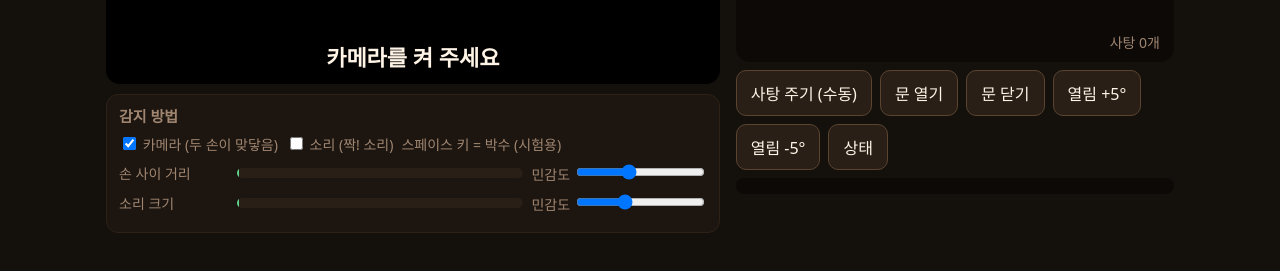
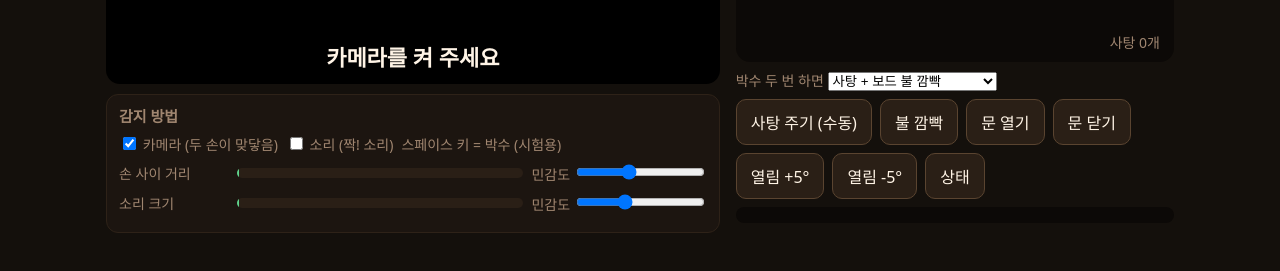
Before and after one commit to hex-aragon/air-band, a plain HTML site: page halloween/clap.html in a window 1280 px wide. Shown: the part 497-768 px from the top of the page. Drawn offline with Linux system fonts and the light colour scheme.

Commit message:
Deploy: 할로윈 박수 두 번 → 보드 LED 깜빡 선택
Co-Authored-By: Claude Opus 5.5 <noreply@anthropic.com>

```diff
--- a/halloween/clap.html
+++ b/halloween/clap.html
@@ -91,7 +91,15 @@
         <div id="count">사탕 0개</div>
       </div>
       <div class="row">
+        <label>박수 두 번 하면
+          <select id="clapCmd">
+            <option value="g">사탕 + 보드 불 깜빡</option>
+            <option value="b">보드 불만 깜빡 (모터 없이)</option>
+          </select></label>
+      </div>
+      <div class="row">
         <button id="giveBtn">사탕 주기 (수동)</button>
+        <button data-cmd="b">불 깜빡</button>
         <button data-cmd="o">문 열기</button>
         <button data-cmd="c">문 닫기</button>
         <button data-cmd="+">열림 +5°</button>
@@ -183,7 +191,7 @@ function giveCandy(reason) {
   candyCount++;
   $('count').textContent = `사탕 ${candyCount}개`;
   log(`사탕! (${reason})`);
-  send('g');
+  send($('clapCmd').value);
   const p = $('pumpkin');
   p.classList.remove('spit'); void p.offsetWidth; p.classList.add('spit');
   const box = $('pumpkinBox');
```
